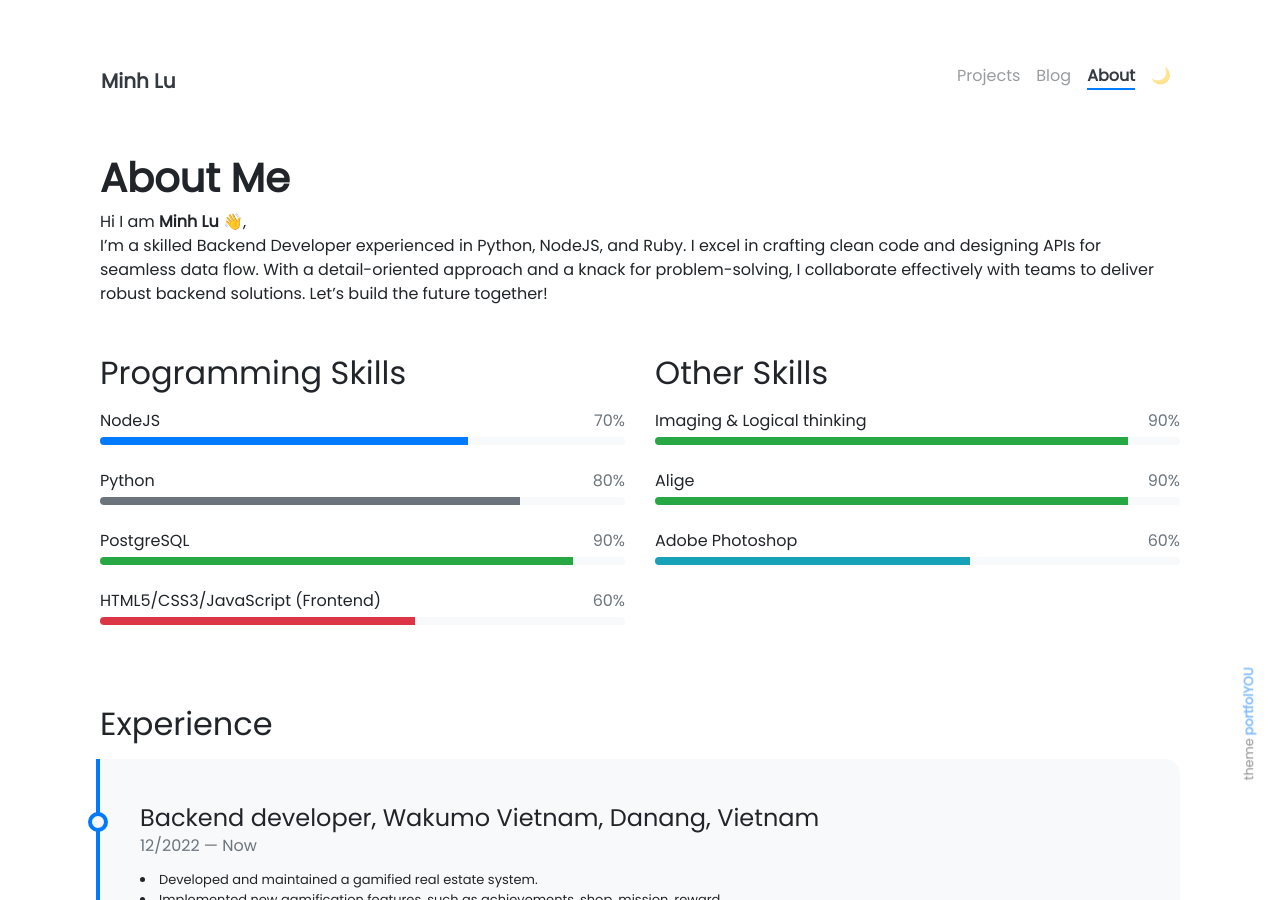
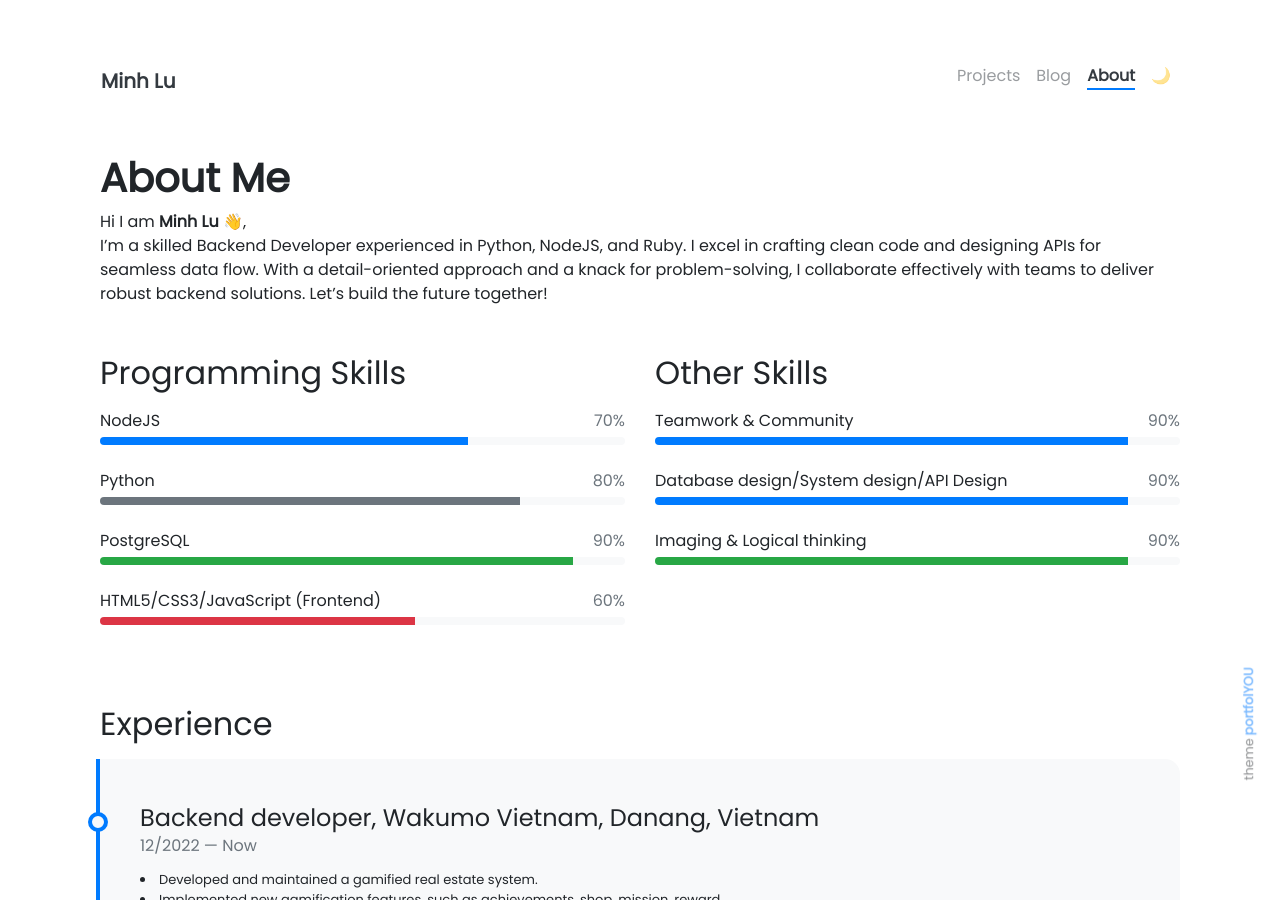
Before and after one commit to minhlu-i/minhlu-i.github.io, a Jekyll site: the page built from pages/about.md, in a window 1280 px wide and 900 px high. Built offline with Jekyll 4.4.1, drawn with Linux system fonts in a browser that asks for light colours; nearby versions of some CDN libraries; emoji names are drawn with the system emoji font.

Commit message:
Update other-skills.yml

```diff
--- a/_data/other-skills.yml
+++ b/_data/other-skills.yml
@@ -1,11 +1,11 @@
+- name: Teamwork & Community
+  percentage: 90
+  color: primary
+
+- name: Database design/System design/API Design
+  percentage: 90
+  color: primary
+
 - name: Imaging & Logical thinking
   percentage: 90
   color: success
-
-- name: Alige
-  percentage: 90
-  color: success
-
-- name: Adobe Photoshop
-  percentage: 60
-  color: info
```
